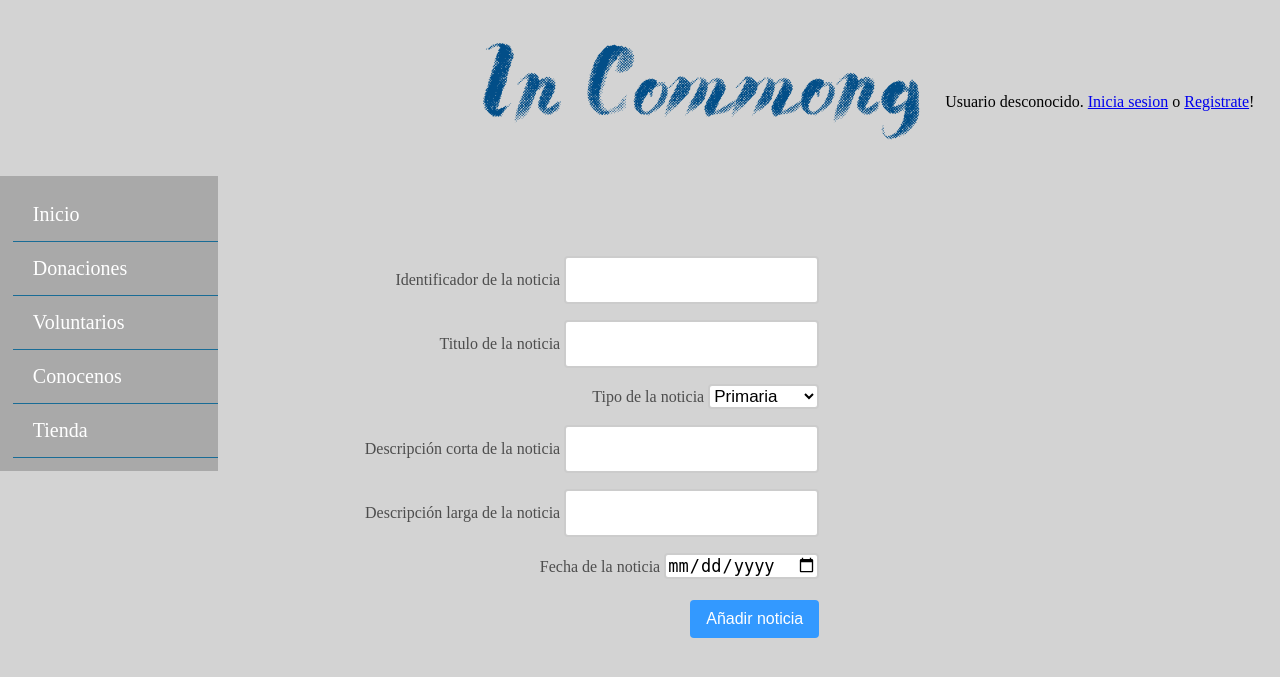
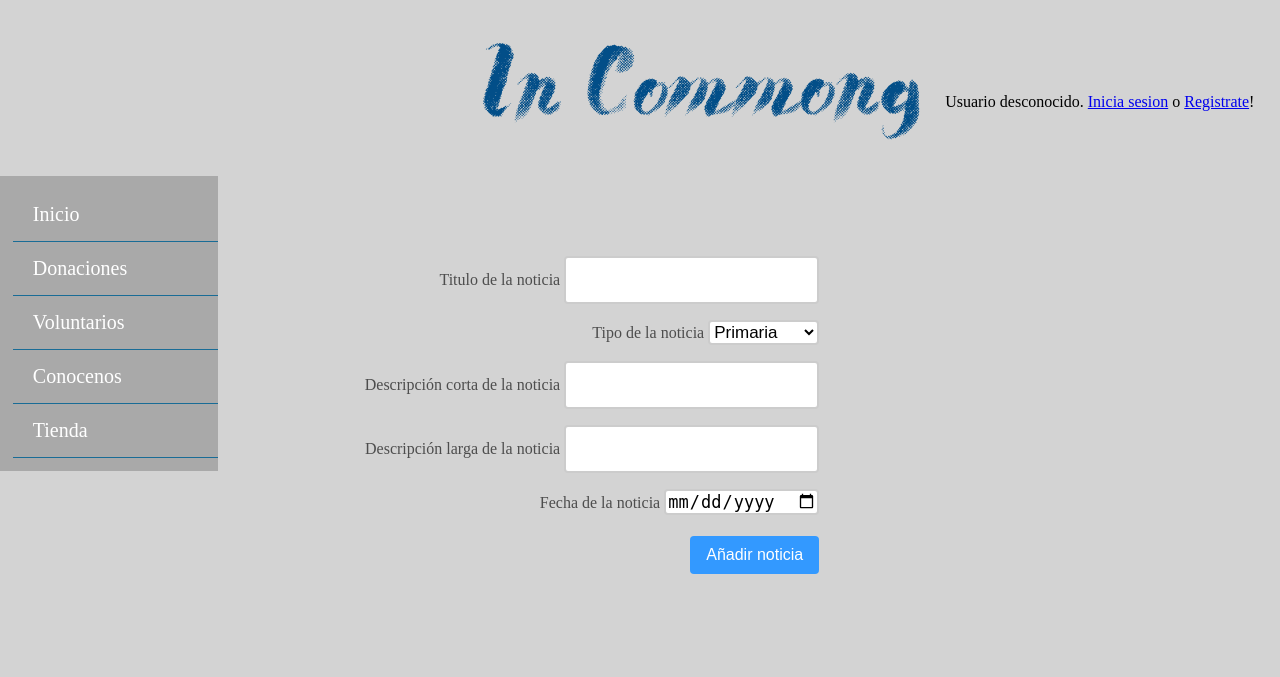
Before and after one commit to AWDevelopers/AW, a PHP site: page /estatica/vistaAniadirNoticia.php in a window 1280 px wide. Shown: the top 677 px of the page. Run offline with PHP 8.4, Linux system fonts and the light colour scheme.

Commit message:
Update vistaAniadirNoticia.php

```diff
--- a/proyecto/estatica/vistaAniadirNoticia.php
+++ b/proyecto/estatica/vistaAniadirNoticia.php
@@ -16,8 +16,6 @@
 			<div id="contenido">
 				<div class="formulario">
 					<form action="includes/aniadirNoticia.php" method="POST">
-						<p>Identificador de la noticia
-						<input type="text" name="id" required></input></p>
 						<p>Titulo de la noticia
 						<input type="text" name="titulo" required></input></p>
 						<p>Tipo de la noticia
```
